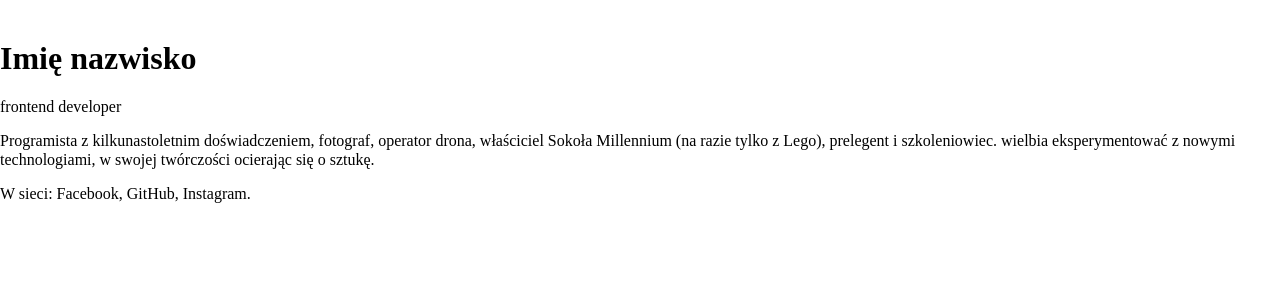
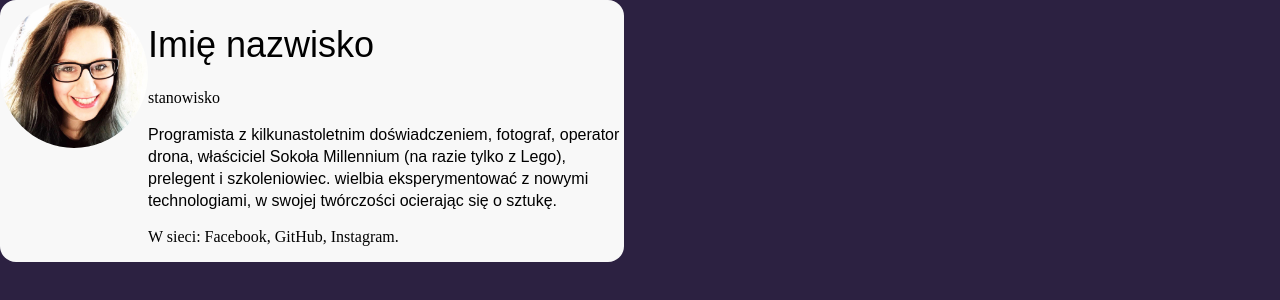
Before and after one commit to Angelika-Borko/business-card, a plain HTML site: page index.html in a window 1280 px wide. Drawn offline with Linux system fonts and the light colour scheme.

Commit message:
Styles and profile picture were added

```diff
--- a/index.html
+++ b/index.html
@@ -7,22 +7,26 @@
     <link href="normalize.css" rel="stylesheet" type="text/css">
     <link href="style.css" rel="stylesheet" type="text/css">
 </head>
-<body>
-    <main>
-        <article>
-            <img src="">
+<body class="body">
+    <main class="main">
+        <article class="person">
+            <img class="preson__picture" src="profile_pic.jpeg">
+            <div>
+
             <header>
-                <h1>
+                <h1 class="person__name">
                     Imię nazwisko
                 </h1>
-                <p>frontend developer</p>
-                <p>Programista z kilkunastoletnim doświadczeniem, fotograf,
+                <p class="person__position" ></p>stanowisko</p>
+            </header>
+                <p class="person__description">Programista z kilkunastoletnim doświadczeniem, fotograf,
                     operator drona, właściciel Sokoła Millennium (na razie tylko z Lego), prelegent i szkoleniowiec.
                     wielbia eksperymentować z nowymi technologiami, w swojej twórczości ocierając się o sztukę.
                 </p>
-                <p>W sieci: Facebook, GitHub, Instagram.</p>
-                </header>
-            </header>
+                <p>
+                    W sieci: Facebook, GitHub, Instagram.
+                </p>
+            </div>
 
         </article>
     </main>
--- a/style.css
+++ b/style.css
@@ -0,0 +1,48 @@
+.body {
+  background-color: #2c2141;
+}
+
+.main {
+  background: #f8f8f8;
+  border-radius: 16px;
+  width: 624px;
+}
+
+.person {
+    display: flex;
+    align-content: flex-start;
+}
+
+.person__description {
+  font-family: Arial;
+  font-style: normal;
+  font-weight: normal;
+  font-size: 16px;
+  line-height: 22px;
+  /* or 137% */
+  color: #000000;
+}
+
+.person__name {
+  font-family: Arial;
+  font-style: normal;
+  font-weight: normal;
+  font-size: 36px;
+  line-height: 41px;
+  color: #000000;
+}
+
+.preson__picture {
+  border-radius: 50%;
+  width: 148px;
+  height: 148px;
+}
+
+.person__position {
+  font-family: Arial;
+  font-style: italic;
+  font-weight: normal;
+  font-size: 18px;
+  line-height: 21px;
+  color: #545454;
+}
```
Also changed, not shown: profile_pic.jpeg (added).
